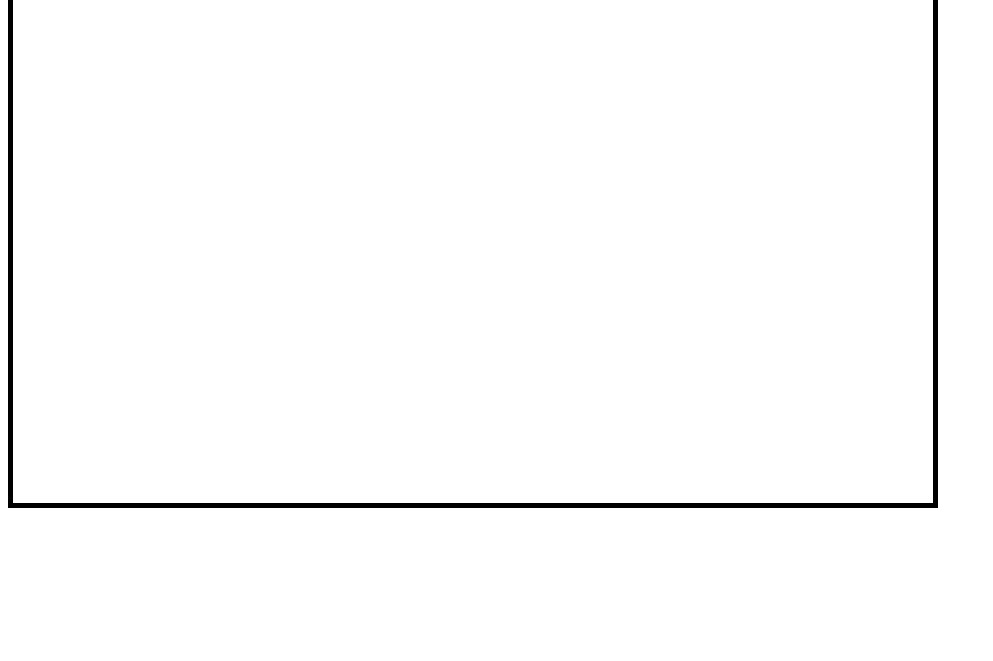
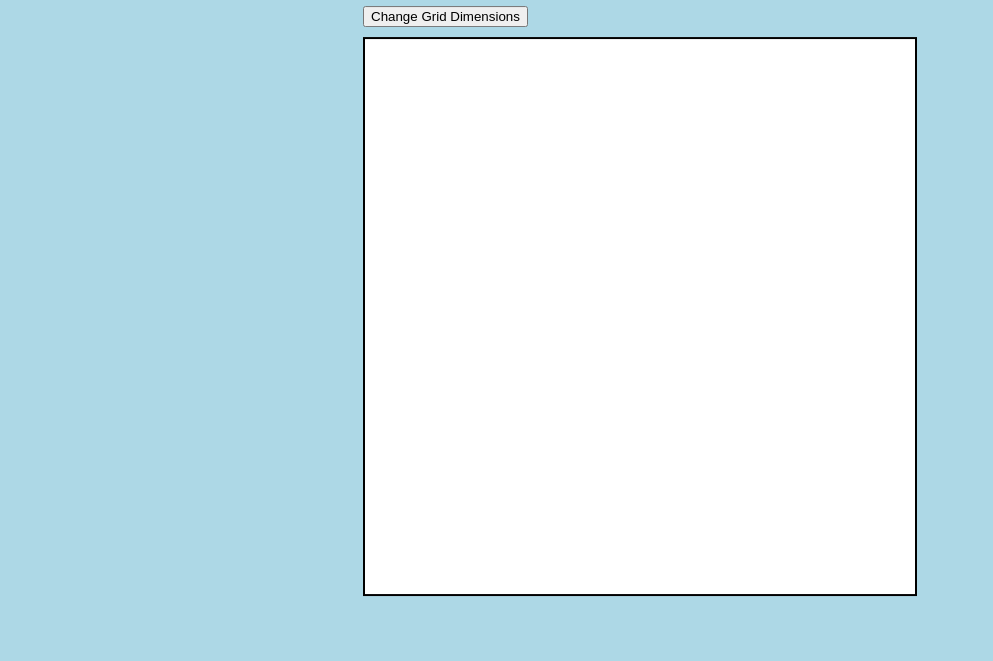
Before and after one commit to k1shmael/odin-etchsketch, a plain HTML site: page index.html in a window 1280 px wide. Shown: the part 139-800 px from the top of the page, without its empty margins (0-993 px from the left). Drawn offline with Linux system fonts and the light colour scheme.

Commit message:
need to make the grid work

```diff
--- a/index.html
+++ b/index.html
@@ -8,8 +8,13 @@
         <link rel="stylesheet" href="styles.css" />
     </head>
     <body>
+        <div id="center">
+
         <h1>Etch-A-Sketch</h1>
         <button id="change">Change Grid Dimensions</button>
-        <div id="gridContainer"></div>
-    </body>
+        <div id="container">
+
+        </div>
+    </div>
+        </body>
 </html>
--- a/script.js
+++ b/script.js
@@ -1,5 +1,5 @@
 /// Selects the container to put divs in
-var divContainer = document.getElementById("gridContainer");
+var divContainer = document.getElementById("container");
 
 /// function to create divs
 function createDivs(numDivs) {
@@ -11,15 +11,14 @@ function createDivs(numDivs) {
   }
 }
 
+
 createDivs(32);
 
 
-
-
-
-///Button to change amount of divs in the grid
+///Button to change amount of divs in the grid by clicking
 
 let change = document.getElementById("change");
+change.addEventListener();
 
 
 
@@ -28,4 +27,3 @@ let change = document.getElementById("change");
 
 
 let gridItems = document.getElementsByClassName('grid');
-gridItems.addEventlistener();
--- a/styles.css
+++ b/styles.css
@@ -1,14 +1,33 @@
-#gridContainer{
+#container{
+    background-color: white;
     display: flex;
-    width: 920px;
-    height: 550px ;
-    border: 5px solid black;
-    flex-wrap: wrap;
-    justify-content: space-evenly;
+    height: 555;
+    width: 550;
+    border: solid black 2px;
+    margin-top: 10px;
+
+
+
 
 }
 
 .grid{
 
-    flex: 1;
+
+
 }
+ #center{
+    position: absolute;
+  top: 50%;
+  left: 50%;
+  transform: translate(-50%, -50%);
+  padding: 10px;
+
+
+
+ }
+
+ body{
+
+    background-color: lightblue;
+ }
```
